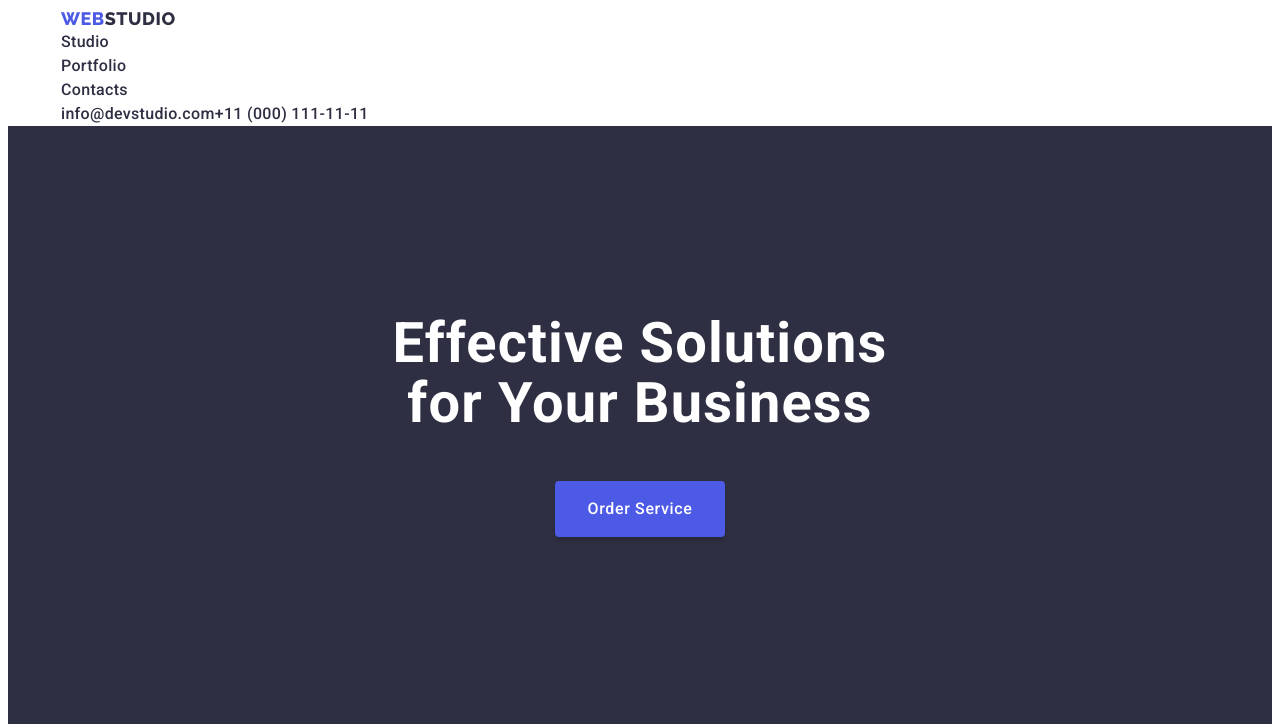
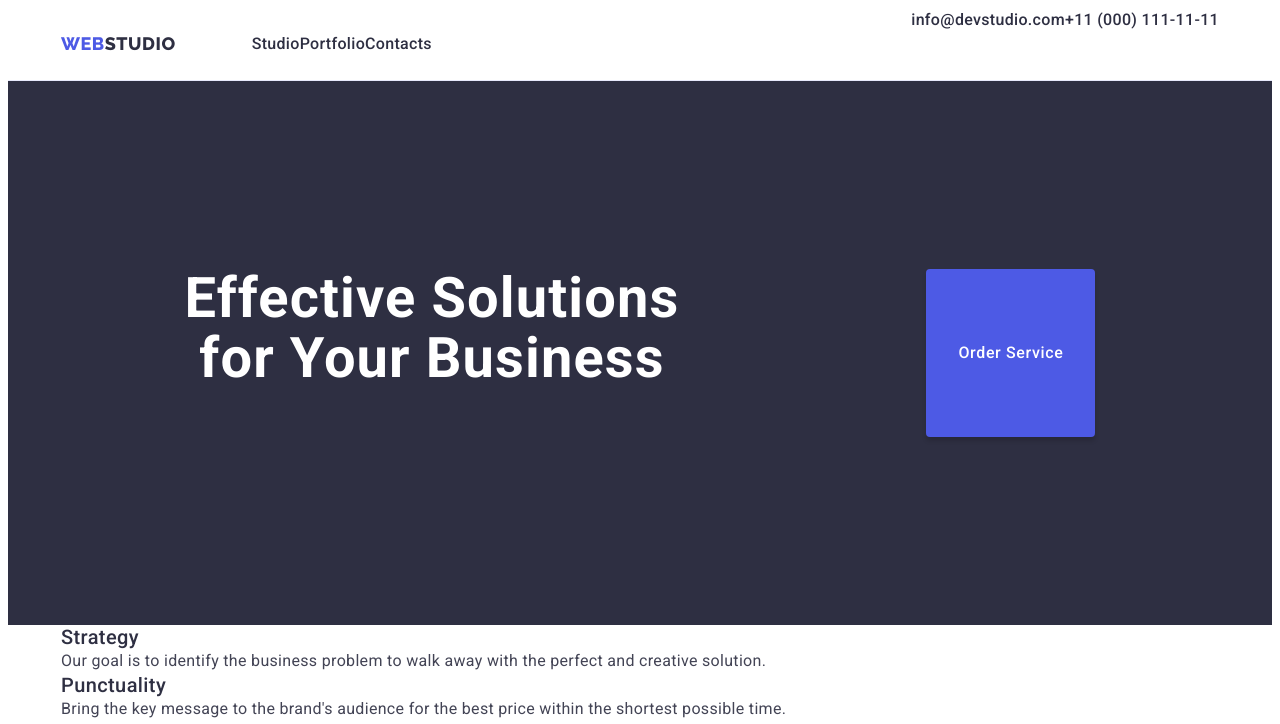
Before and after one commit to JuliaStavychna/hw-3, a plain HTML site: page index.html in a window 1280 px wide. Shown: the top 724 px of the page. Drawn offline with Linux system fonts and the light colour scheme.

Commit message:
css updates 2

```diff
--- a/css/styles.css
+++ b/css/styles.css
@@ -32,6 +32,7 @@ p {
   width: 1158px;
   padding-left: 15px;
   padding-right: 15px;
+  display: flex;
 }
 .section {
   padding-top: 120px;
@@ -46,24 +47,22 @@ img {
   display: block;
 }
 /* Header */
-border-bottom: 1px solid var(--accent-color);
+.header {
+  border-bottom: 1px solid var(--accent-color);
+}
 /* Navigation */
 .header-nav {
   display: flex;
   align-items: center;
 }
-.site-nav {
+.website-nav {
   display: flex;
   align-items: center;
 }
-.site-nav .link {
+.website-nav .link {
   display: block;
   padding-top: 24px;
   padding-bottom: 24px;
-}
-
-.site-nav .item:not(:last-child) {
-  margin-right: 40px;
 }
 
 .adress-nav .link {
```
